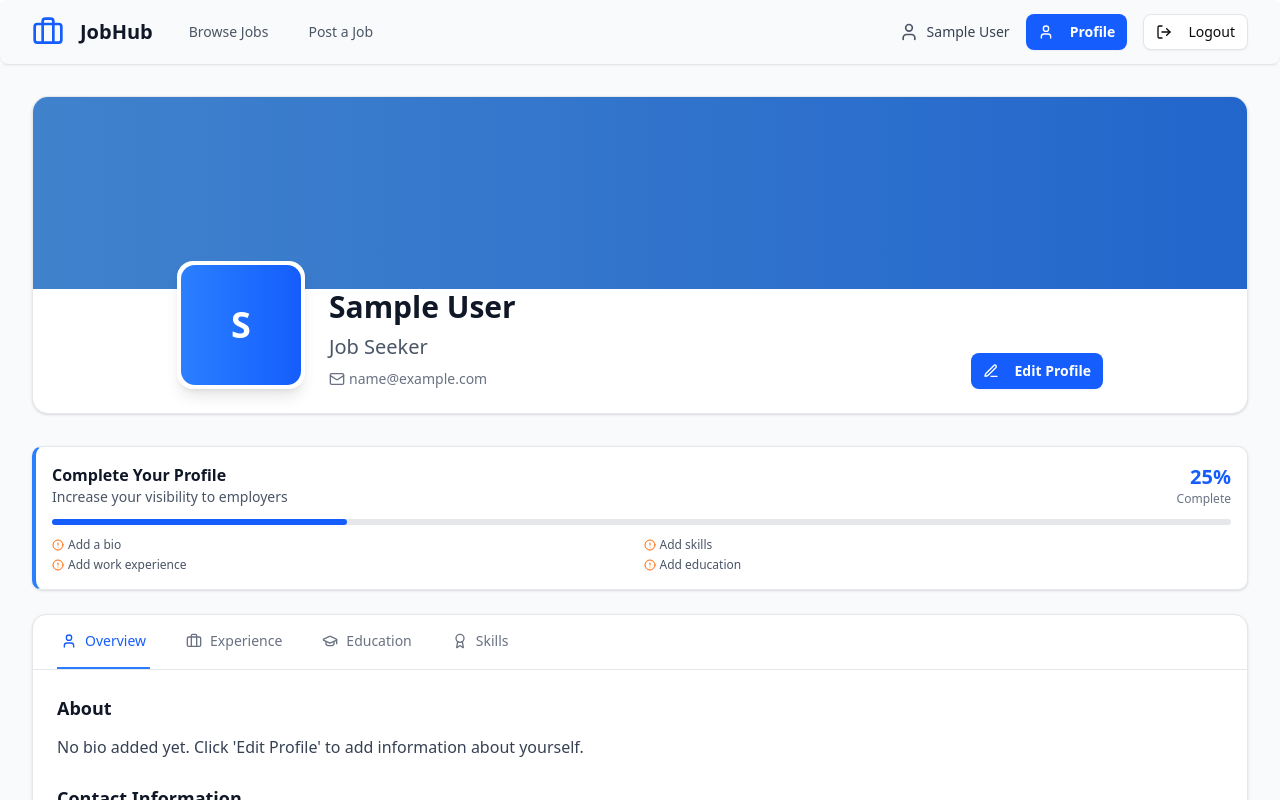
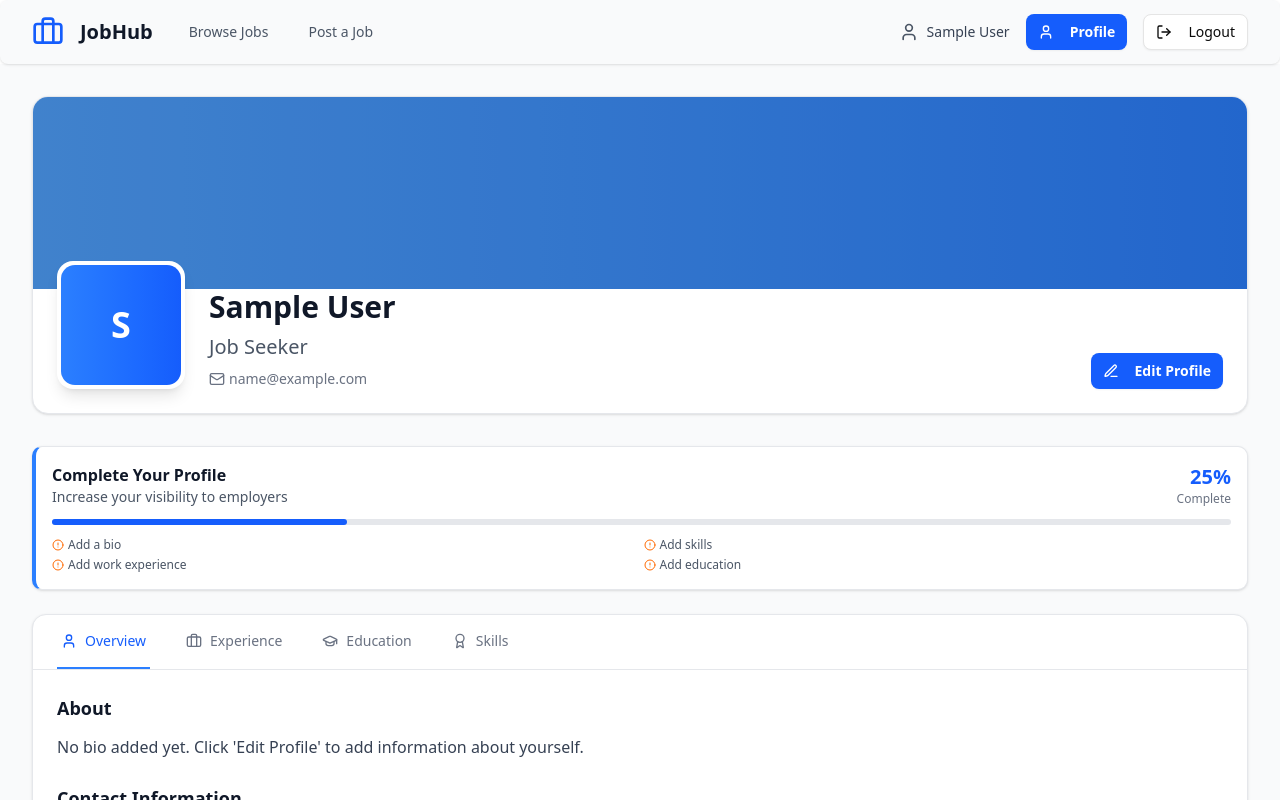
Before and after one commit to BejadiRajeshReddy/Jobv3, a React (Vite) app: page /profile in a window 1280 px wide. Shown: the top 800 px of the page. Built offline with nearby package versions, Linux system fonts and the light colour scheme; sample sign-in values are in the browser's storage.

Commit message:
Updated ProfilePage.jsx

```diff
--- a/src/pages/ProfilePage.jsx
+++ b/src/pages/ProfilePage.jsx
@@ -187,7 +187,7 @@ const ProfilePage = () => {
           </div>
 
           {/* Profile Info */}
-          <div className="relative px-4 mx-30 sm:px-6 pb-4 sm:pb-6">
+          <div className="relative px-4  sm:px-6 pb-4 sm:pb-6">
             <div className="flex flex-col sm:flex-row sm:items-end sm:space-x-6">
               {/* Profile Picture */}
               <div className="relative -mt-12 sm:-mt-16 mb-4 sm:mb-0 flex justify-center sm:justify-start">
```
